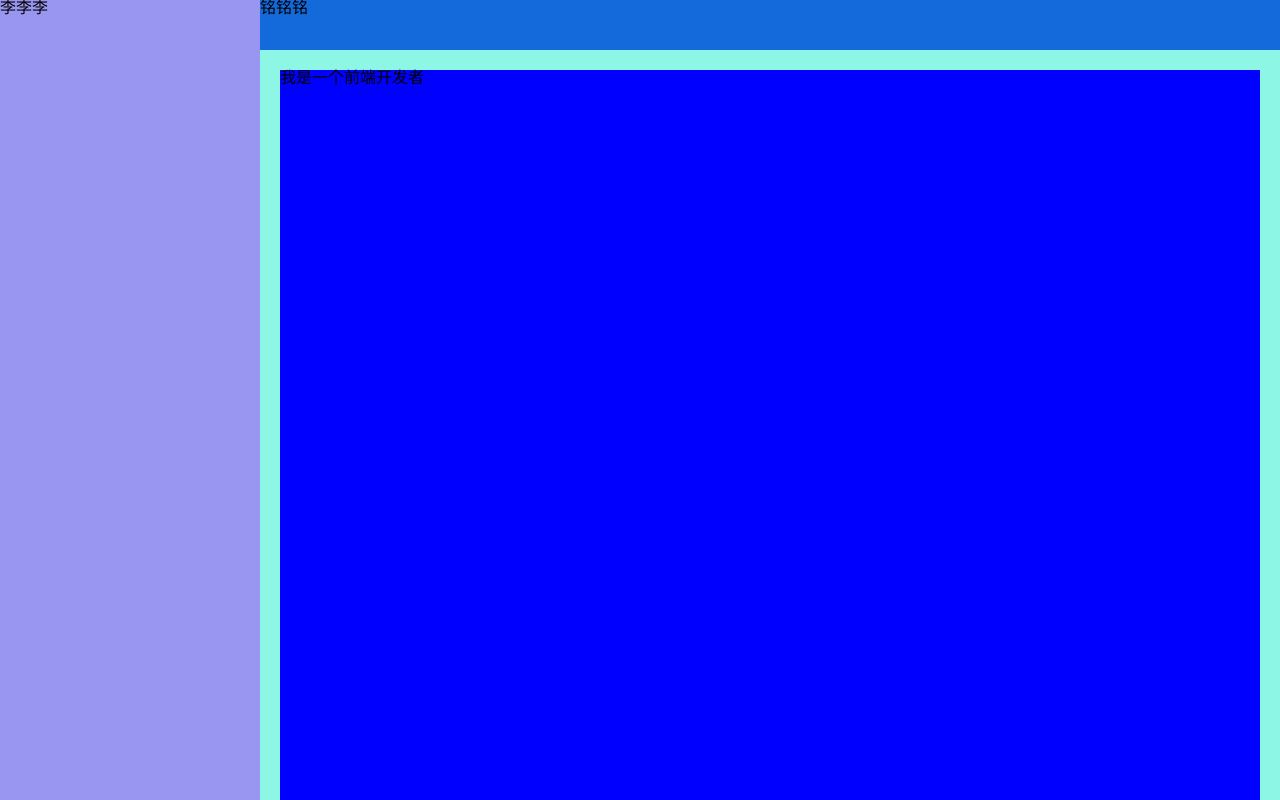
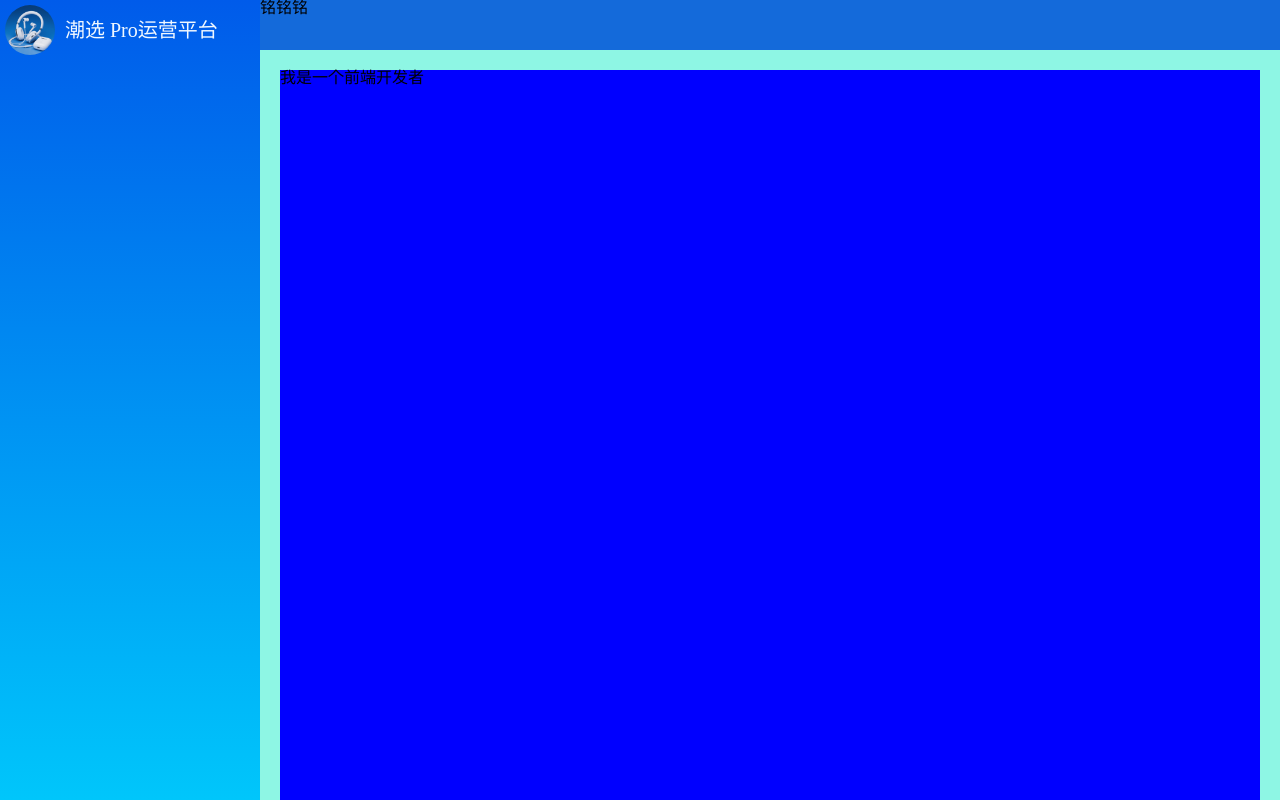
Before and after one commit to LIU2020822LMC/LIU2020822LMC-vue3-Ts-admin-project-GuiGuZhenXuan, a Vue app: page /#/ in a window 1280 px wide. Built offline with nearby package versions, Linux system fonts and the light colour scheme.

Commit message:
feat: Logo组件的封装

```diff
--- /dev/null
+++ b/src/layout/Logo/index.vue
@@ -0,0 +1,30 @@
+<template>
+  <div v-if="setting.logoHidden" class="logo">
+    <img :src="setting.logo" alt="" />
+    <p>{{ setting.title }}</p>
+  </div>
+</template>
+
+<script setup lang="ts">
+import setting from '@/setting'
+</script>
+
+<style scoped lang="scss">
+.logo {
+  width: 100%;
+  height: 60px;
+  color: aliceblue;
+  display: flex;
+  align-items: center;
+  img {
+    width: 50px;
+    height: 50px;
+    border-radius: 50%;
+    padding: 5px;
+  }
+  p {
+    font-size: 20px;
+    margin-left: 5px;
+  }
+}
+</style>
--- a/src/layout/index.vue
+++ b/src/layout/index.vue
@@ -1,7 +1,9 @@
 <template>
   <div class="layout_container">
     <!-- 左侧菜单 -->
-    <div class="layout_slider">李李李</div>
+    <div class="layout_slider">
+      <Logo />
+    </div>
     <!-- 顶部导航 -->
     <div class="layout_tabbar">铭铭铭</div>
     <!-- 内容展示区域 -->
@@ -11,7 +13,9 @@
   </div>
 </template>
 
-<script setup lang="ts"></script>
+<script setup lang="ts">
+import Logo from './Logo/index.vue'
+</script>
 
 <style scoped lang="scss">
 .layout_container {
@@ -21,7 +25,7 @@
   .layout_slider {
     width: $base-menu-width;
     height: 100vh;
-    background-color: $base-menu-bg-color;
+    background-image: $base-menu-bg-color;
   }
 
   .layout_tabbar {
--- /dev/null
+++ b/src/setting.ts
@@ -0,0 +1,8 @@
+// logo相关配置
+const setting = {
+  logo: '../public/logo.png',
+  title: '潮选 Pro运营平台',
+  logoHidden: true, // logo组件是否隐藏
+}
+
+export default setting
--- a/src/styles/variable.scss
+++ b/src/styles/variable.scss
@@ -4,7 +4,7 @@ $color: rgb(174, 0, 255);
 $base-menu-width: 260px;
 
 // 左侧菜单的背景颜色
-$base-menu-bg-color: #9896f1;
+$base-menu-bg-color: linear-gradient(to top, #00c6fb 0%, #005bea 100%);
 
 // 顶部导航的高度
 $base-tabbar-height: 50px;
```
Also changed, not shown: public/logo.png (added).
